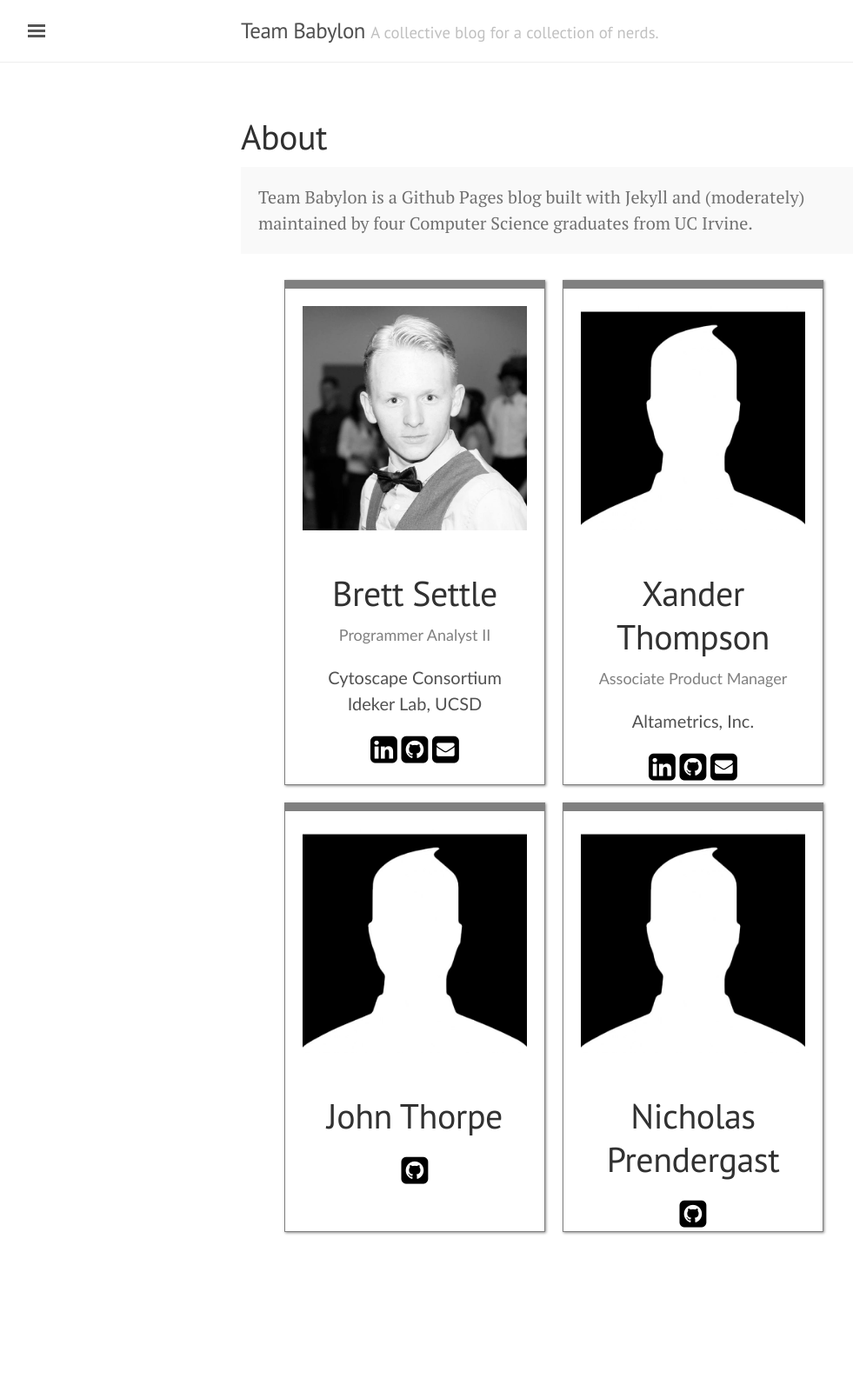
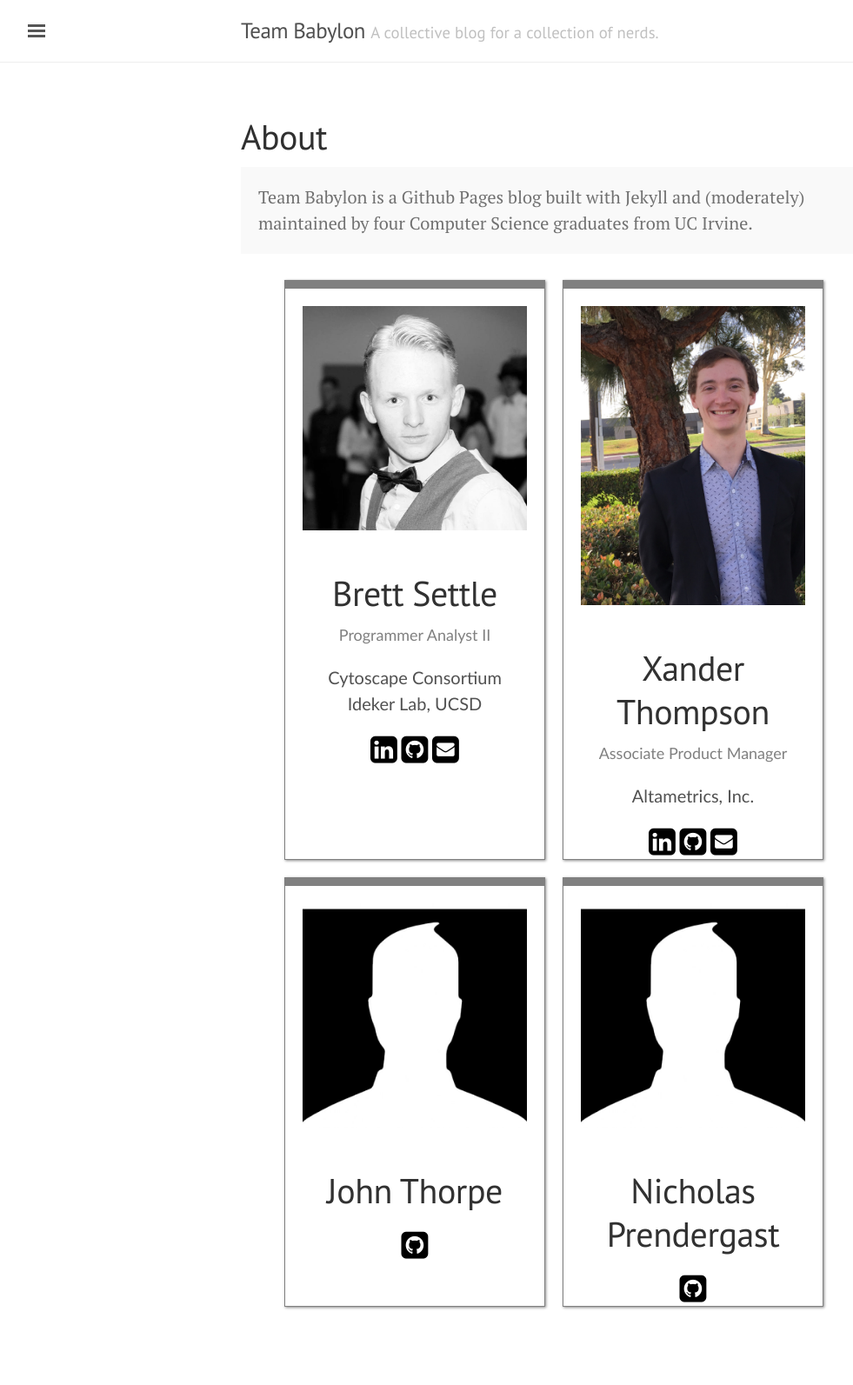
Before and after one commit to TeamBabylon/teambabylon.github.io, a Jekyll site: the page built from about.html, in a window 1280 px wide. Shown: the whole page at 87% size, without its empty margins (3-984 px from the left). Built offline with Jekyll 4.4.1, drawn with Linux system fonts in a browser that asks for light colours; before the commit the page ends 1507 px from its top, so only the background shows below that.

Commit message:
updated headshot link

```diff
--- a/_data/members.yml
+++ b/_data/members.yml
@@ -9,6 +9,7 @@
 - name: Xander Thompson
   header: Associate Product Manager
   subheader: Altametrics, Inc.
+  image: Xander photo.jpeg
   github: x-thompson3
   linkedin: xthompson75
   email: x.thompson3@gmail.com
```
